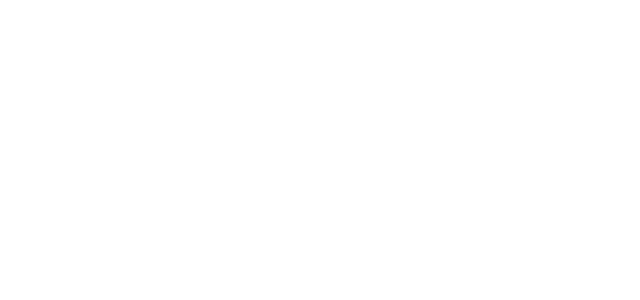
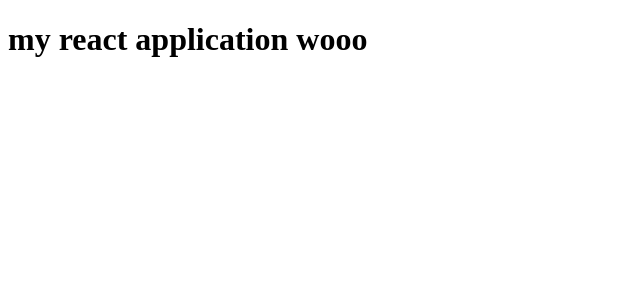
Before and after one commit to longb1/webpack-frontpage, a React app: page / in a window 1280 px wide. Shown: the top 300 px of the page, without its empty margins (0-640 px from the left). Built offline with nearby package versions, Linux system fonts and the light colour scheme.

Commit message:
implement react with babel and webpack
successfully rendered a message in react.

```diff
--- a/package.json
+++ b/package.json
@@ -19,8 +19,8 @@
   "devDependencies": {
     "@babel/core": "^7.18.2",
     "@babel/preset-env": "^7.18.2",
+    "@babel/preset-react": "^7.17.12",
     "babel-loader": "^8.2.5",
-    "babel-preset-react": "^6.24.1",
     "css-loader": "^6.7.1",
     "html-webpack-plugin": "^5.5.0",
     "style-loader": "^3.3.1",
--- a/src/components/App.js
+++ b/src/components/App.js
@@ -2,9 +2,11 @@
 
 class App extends Component {
     render (){
-        <div>
-            <h1>my react application wooo</h1>
-        </div>
+        return(
+            <div>
+                <h1>my react application wooo</h1>
+            </div>
+        )
     }
 }
 
--- a/src/index.js
+++ b/src/index.js
@@ -1,5 +1,5 @@
 import React from "react";
 import ReactDOM from "react-dom";
-import App from './components/App';
+import App from './components/App.js';
 
 ReactDOM.render(<App/>,document.getElementById('app'))
```
Also changed, not shown: .babelrc, 1 other file (tests, documents, lock files or other folders).
